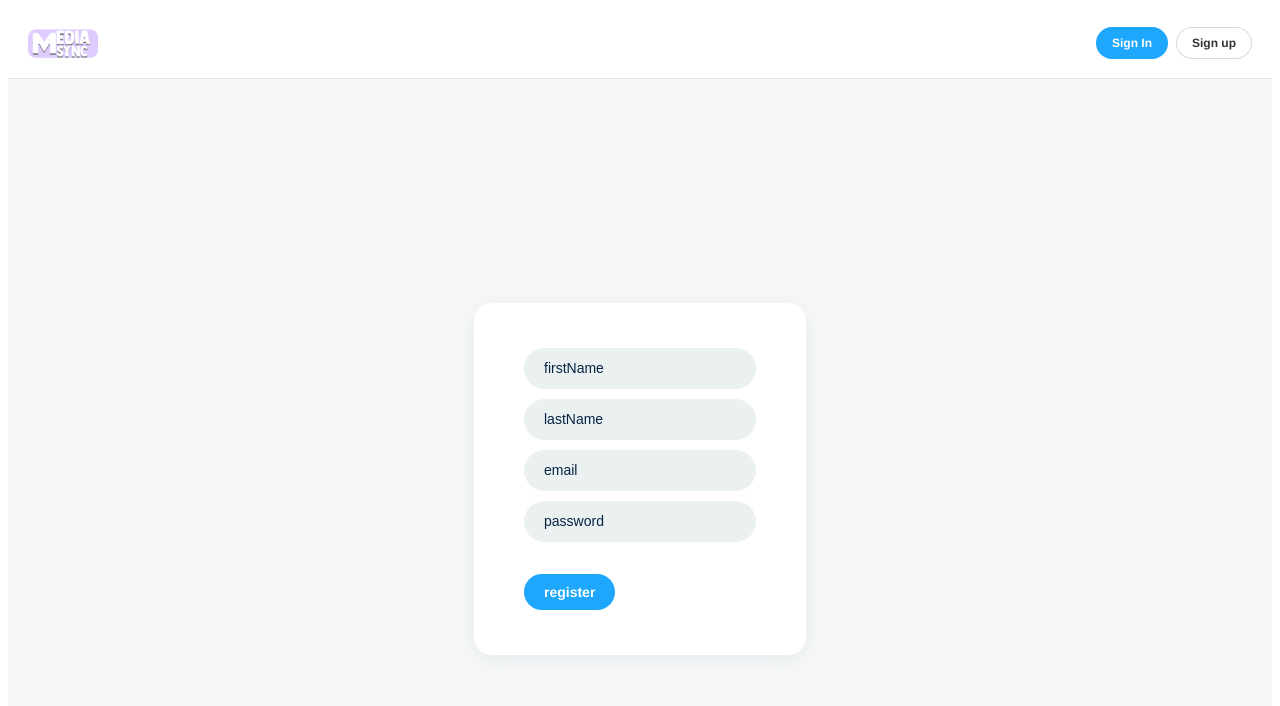
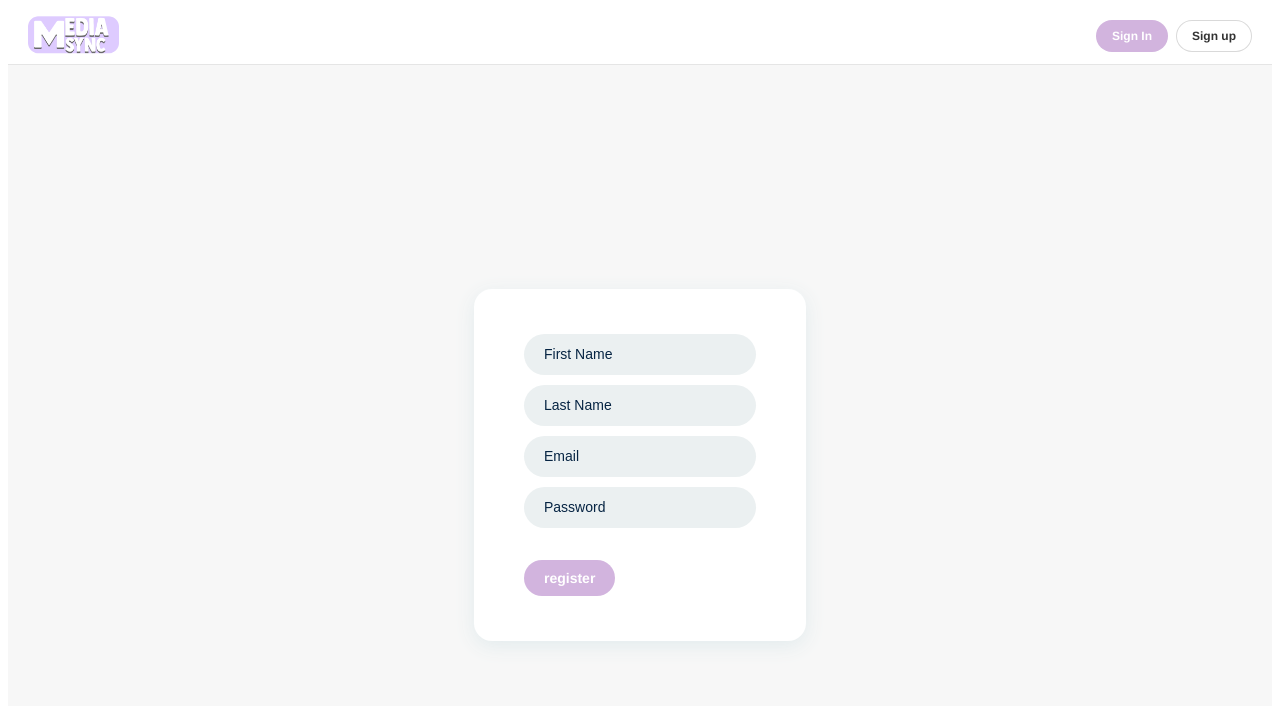
Before and after one commit to babaicode/Social-Media-Dashboard, a React (Vite) app in the folder web/: page /signup in a window 1280 px wide. Shown: the top 706 px of the page. Built offline with nearby package versions, Linux system fonts and the light colour scheme; no server answers.

Commit message:
fix styles of header & signIn/Up forms

```diff
--- a/web/src/pages/auth/components/Button.tsx
+++ b/web/src/common/components/styledButtton.tsx
@@ -24,7 +24,7 @@ const ButtonBase = styled.button<ButtonProps>`
       variants: {
         primary: {
           color: "white",
-          backgroundColor: "#1ea7fd",
+          backgroundColor: "#D2B4DE",
         },
         secondary: {
           color: "#333",
--- a/web/src/pages/auth/components/SignInComponent.tsx
+++ b/web/src/pages/auth/components/SignInComponent.tsx
@@ -3,7 +3,7 @@ import { useSignIn } from "../hooks/useSignIn";
 import { LoginInput } from "../../../gql/graphql";
 import InputField from "./InputField";
 import { ButtonBox } from "../styles/ButtonBox";
-import Button from "./Button";
+import Button from "../../../common/components/styledButtton";
 
 const SignInComponent = () => {
   const { handleInputChange, handleSubmit, formValues, error, loading } =
@@ -27,14 +27,14 @@ const SignInComponent = () => {
       {(props) => (
         <form onSubmit={props.handleSubmit}>
           <InputField
-            label="email"
+            label="Email"
             name="email"
             type="email"
             value={formValues.email}
             onChange={handleInputChange}
           />
           <InputField
-            label="password"
+            label="Password"
             name="password"
             type="password"
             value={formValues.password}
--- a/web/src/pages/auth/components/SignUpComponent.tsx
+++ b/web/src/pages/auth/components/SignUpComponent.tsx
@@ -3,7 +3,7 @@ import { Form } from "react-final-form";
 import { CreateUser } from "../../../gql/graphql";
 import InputField from "./InputField";
 import { ButtonBox } from "../styles/ButtonBox";
-import Button from "./Button";
+import Button from "../../../common/components/styledButtton";
 
 const SignUpComponent = () => {
   const {
@@ -23,26 +23,26 @@ const SignUpComponent = () => {
       {(props) => (
         <form onSubmit={props.handleSubmit}>
           <InputField
-            label="firstName"
+            label="First Name"
             name="firstName"
             value={formValues.firstName}
             onChange={handleInputChange}
           />
           <InputField
-            label="lastName"
+            label="Last Name"
             name="lastName"
             value={formValues.lastName}
             onChange={handleInputChange}
           />
           <InputField
-            label="email"
+            label="Email"
             name="email"
             type="email"
             value={formValues.email}
             onChange={handleInputChange}
           />
           <InputField
-            label="password"
+            label="Password"
             name="password"
             type="password"
             value={formValues.password}
--- a/web/src/pages/header/components/Button.tsx
+++ /dev/null
@@ -1,69 +0,0 @@
-import { ButtonHTMLAttributes, FC } from "react";
-import styled, { css } from "styled-components";
-import { variant } from "styled-system";
-
-type ButtonVariant = "primary" | "secondary";
-type ButtonSize = "small" | "medium" | "large";
-
-type ButtonProps = {
-  variant: ButtonVariant;
-  size: ButtonSize;
-} & ButtonHTMLAttributes<HTMLButtonElement>;
-
-const ButtonBase = styled.button<ButtonProps>`
-  font-family: "Nunito Sans", "Helvetica Neue", Helvetica, Arial, sans-serif;
-  font-weight: 700;
-  border: 0;
-  border-radius: 3em;
-  cursor: pointer;
-  display: inline-block;
-  line-height: 1;
-
-  ${() =>
-    variant({
-      variants: {
-        primary: {
-          color: "white",
-          backgroundColor: "#1ea7fd",
-        },
-        secondary: {
-          color: "#333",
-          backgroundColor: "transparent",
-          boxShadow: "rgba(0, 0, 0, 0.15) 0px 0px 0px 1px inset",
-        },
-      },
-    })}
-  ${() =>
-    variant({
-      prop: "size",
-      variants: {
-        small: {
-          fontSize: "12px",
-          padding: "10px 16px",
-        },
-        medium: {
-          fontSize: "14px",
-          padding: "11px 20px",
-        },
-        large: {
-          fontSize: "16px",
-          padding: "12px 24px",
-        },
-      },
-    })}
-`;
-
-const Button: FC<Partial<ButtonProps>> = ({
-  children,
-  variant = "primary",
-  size = "medium",
-  ...rest
-}) => {
-  return (
-    <ButtonBase variant={variant} size={size} {...rest}>
-      {children}
-    </ButtonBase>
-  );
-};
-
-export default Button;
--- a/web/src/pages/header/components/index.tsx
+++ b/web/src/pages/header/components/index.tsx
@@ -1,7 +1,7 @@
-import Button from "./Button";
 import { useNavigate } from "react-router-dom";
 import { HeaderContainer, Logo, Row } from "../styles";
 import logoSvg from "../../../assets/logo.svg";
+import Button from "../../../common/components/styledButtton";
 
 export const Header = () => {
   const navigate = useNavigate();
@@ -9,7 +9,7 @@ export const Header = () => {
   return (
     <HeaderContainer>
       <div onClick={() => navigate(`/`)}>
-        <Logo width="70" height="40" src={logoSvg} alt="Logo"></Logo>
+        <Logo width="91" height="52" src={logoSvg} alt="Logo" />
       </div>
       <div>
         <Row gap="8px">
--- a/web/src/pages/header/styles/HeaderContainer.ts
+++ b/web/src/pages/header/styles/HeaderContainer.ts
@@ -3,7 +3,7 @@ import styled from "styled-components";
 export const HeaderContainer = styled.header`
   font-family: "Nunito Sans", "Helvetica Neue", Helvetica, Arial, sans-serif;
   border-bottom: 1px solid rgba(0, 0, 0, 0.1);
-  padding: 15px 20px;
+  padding: 0px 20px;
   display: flex;
   align-items: center;
   justify-content: space-between;
--- a/web/src/pages/header/styles/Logo.ts
+++ b/web/src/pages/header/styles/Logo.ts
@@ -2,5 +2,4 @@ import { styled } from "styled-components";
 
 export const Logo = styled.img`
   display: inline-block;
-  vertical-align: top;
 `;
```
Also changed, not shown: 2 other files (tests, documents, lock files or other folders).
